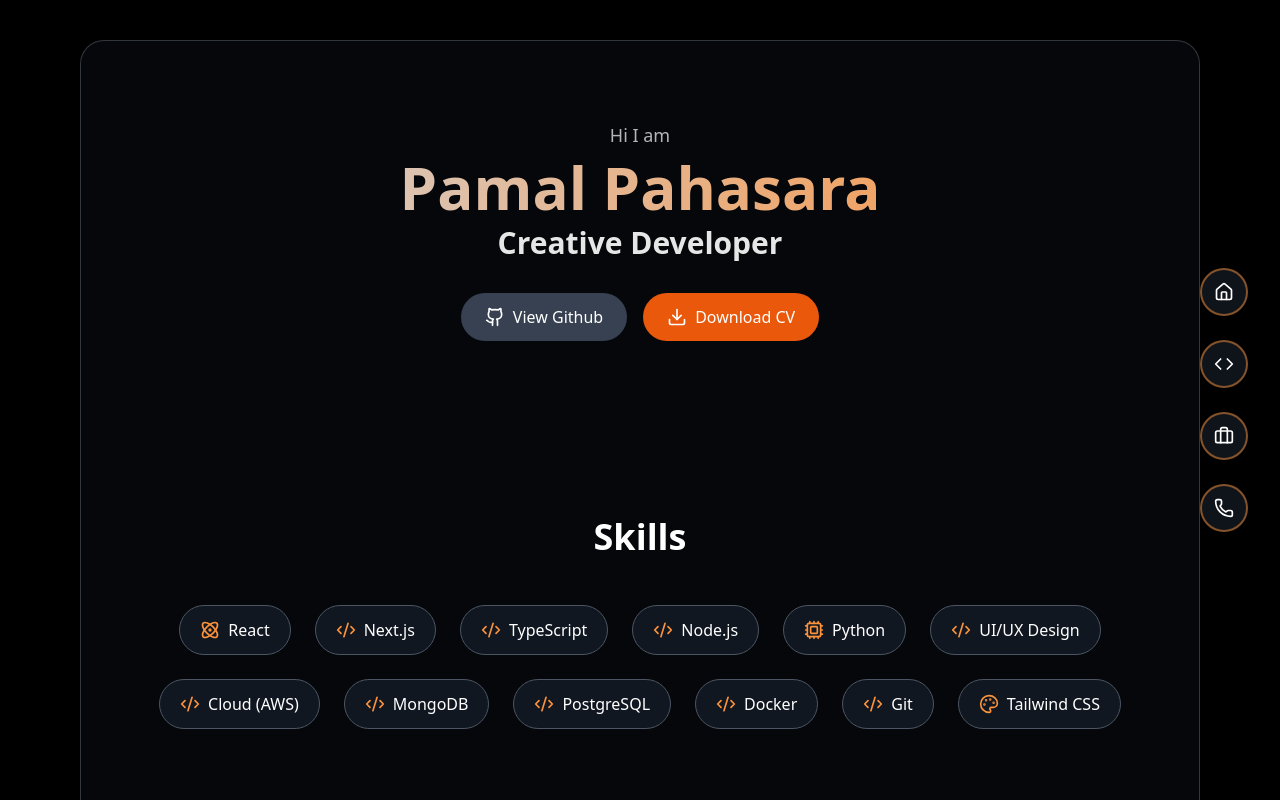
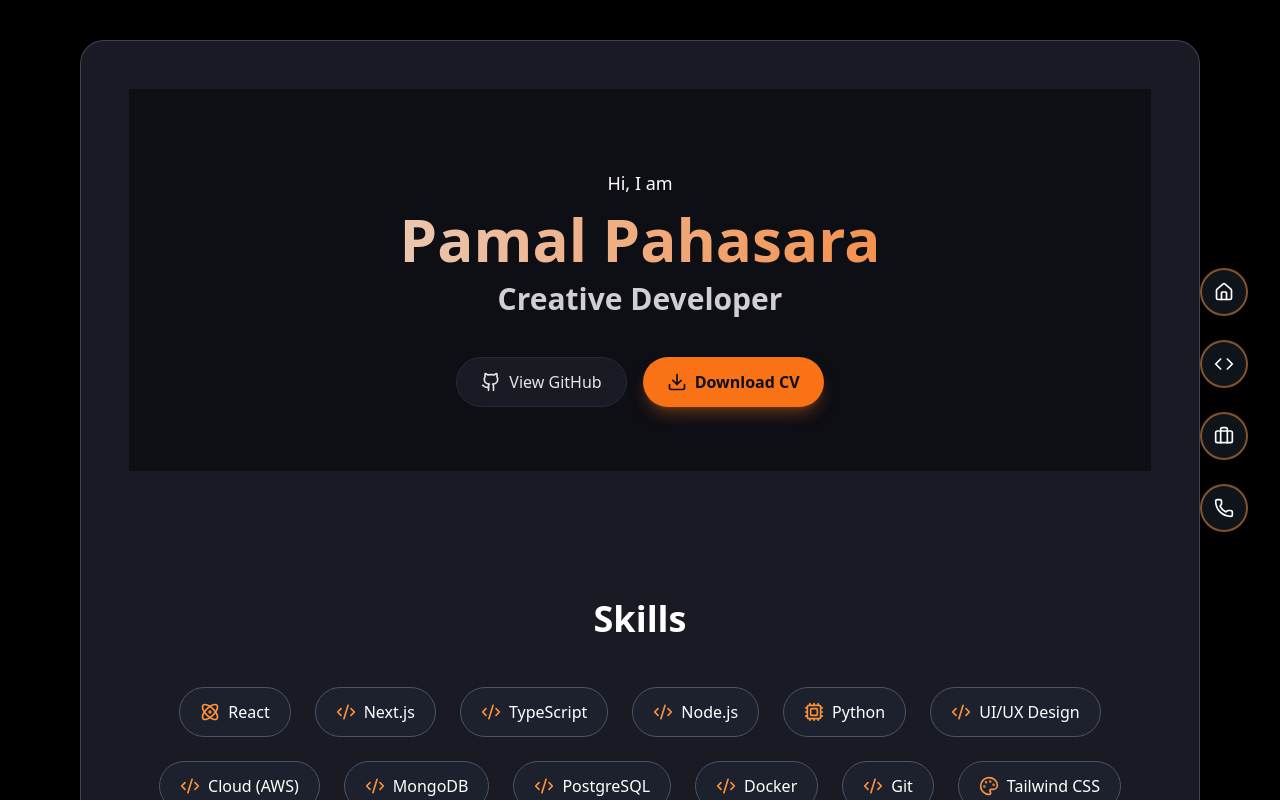
Before and after one commit to pamal29/react-portfolio, a React (Vite) app: page / in a window 1280 px wide. Shown: the top 800 px of the page. Built offline with nearby package versions, Linux system fonts and the light colour scheme.

Commit message:
change some things but not very suitable should change next time

```diff
--- a/src/App.jsx
+++ b/src/App.jsx
@@ -86,7 +86,7 @@
       <BackgroundBlobs />
       <Navbar scrollToSection={scrollToSection} />
 
-      <div className="p-8 md:p-12 space-y-16 bg-gray-900/30 backdrop-blur-xl
+      <div className="p-8 md:p-12 space-y-16 bg-cardDark backdrop-blur-xl
                       border border-gray-400/30 rounded-3xl mt-10 shadow-xl relative z-10 w-full">
         <Hero handleDownloadCV={handleDownloadCV} />
         <Skills skills={skills} />
--- a/src/components/Contact.jsx
+++ b/src/components/Contact.jsx
@@ -8,11 +8,10 @@
 }) {
   return (
     <section id="contact" className="animate-fade-in">
-      <h2 className="text-4xl font-bold text-center bg-gradient-to-r from-gray-300 to-orange-400 bg-clip-text text-transparent">
+      <h2 className="text-4xl font-bold text-center bg-gradient-to-r from-gray-300 to-orange-400 bg-clip-text text-transparent mb-8">
         Get In Touch
       </h2>
 
-      <div className="w-24 h-1 bg-gradient-to-r from-gray-500 to-orange-500 mx-auto mb-6"></div>
 
       {submitted ? (
         <div className="bg-gray-800/50 border-2 border-orange-400 p-12 text-center rounded-2xl animate-scale-in">
--- a/src/components/Hero.jsx
+++ b/src/components/Hero.jsx
@@ -1,35 +1,73 @@
 import { Github, Download } from "lucide-react";
+import { motion } from "framer-motion";
 
 export default function Hero({ handleDownloadCV }) {
   return (
-    <section id="hero" className="text-center pt-8 pb-12">
-      <p className="text-lg mb-2 opacity-70 animate-fade-in-down">Hi I am</p>
+    <section id="hero" className="text-center pt-20 pb-16 bg-bgDark">
 
-      <h1 className="text-6xl font-bold mb-2 bg-gradient-to-r from-gray-300 to-orange-400 bg-clip-text text-transparent animate-fade-in-up">
+      {/* Small Intro Text */}
+      <motion.p
+        initial={{ opacity: 0, y: 10 }}
+        animate={{ opacity: 1, y: 0 }}
+        transition={{ duration: 0.6 }}
+        className="text-lg mb-3 text-mutedLight"
+      >
+        Hi, I am
+      </motion.p>
+
+      {/* Name */}
+      <motion.h1
+        initial={{ opacity: 0, y: 15 }}
+        animate={{ opacity: 1, y: 0 }}
+        transition={{ duration: 0.7 }}
+        className="text-6xl font-extrabold mb-3
+                   bg-gradient-to-r from-textLight to-accentOrange
+                   bg-clip-text text-transparent"
+      >
         Pamal Pahasara
-      </h1>
+      </motion.h1>
 
-      <h2 className="text-3xl font-semibold mb-8 opacity-90 animate-fade-in">
+      {/* Title */}
+      <motion.h2
+        initial={{ opacity: 0, y: 15 }}
+        animate={{ opacity: 1, y: 0 }}
+        transition={{ duration: 0.8 }}
+        className="text-3xl font-semibold mb-10 text-textLight/90"
+      >
         Creative Developer
-      </h2>
+      </motion.h2>
 
-      <div className="flex gap-4 justify-center flex-wrap animate-fade-in-up animation-delay-500">
+      {/* Buttons */}
+      <motion.div
+        initial={{ opacity: 0, y: 20 }}
+        animate={{ opacity: 1, y: 0 }}
+        transition={{ duration: 0.7 }}
+        className="flex gap-4 justify-center flex-wrap"
+      >
+        {/* GitHub Button */}
         <button
           onClick={() => window.open('https://github.com/pamal29', '_blank')}
-          className="px-6 py-3 bg-gray-700 hover:bg-orange-500 rounded-full flex items-center gap-2 transition-all duration-300 hover:scale-110"
+          className="px-6 py-3 rounded-full flex items-center gap-2
+                     bg-cardDark text-textLight border border-borderDark
+                     hover:border-accentOrange hover:text-accentOrange
+                     transition-all duration-300 hover:scale-110"
         >
           <Github className="w-5 h-5" />
-          View Github
+          View GitHub
         </button>
 
+        {/* CV Button */}
         <button
           onClick={handleDownloadCV}
-          className="px-6 py-3 bg-orange-600 hover:bg-orange-500 rounded-full flex items-center gap-2 transition-all duration-300 hover:scale-110"
+          className="px-6 py-3 rounded-full flex items-center gap-2
+                     bg-accentOrange text-bgDark font-semibold
+                     hover:bg-accentOrange/90 transition-all duration-300
+                     hover:scale-110 shadow-lg shadow-accentOrange/30"
         >
           <Download className="w-5 h-5" />
           Download CV
         </button>
-      </div>
+      </motion.div>
     </section>
   );
 }
--- a/src/components/Projects.jsx
+++ b/src/components/Projects.jsx
@@ -2,26 +2,54 @@
 import { motion } from "framer-motion";
 
 export default function Projects({ projects }) {
+  const containerVariants = {
+    hidden: { opacity: 0 },
+    visible: {
+      opacity: 1,
+      transition: {
+        staggerChildren: 0.15
+      }
+    }
+  };
+
+  const cardVariants = {
+    hidden: {
+      opacity: 0,
+      y: 60
+    },
+    visible: {
+      opacity: 1,
+      y: 0,
+      transition: {
+        duration: 0.5,
+        ease: "easeOut"
+      }
+    }
+  };
+
   return (
     <section id="projects" className="py-16 animate-fade-in animation-delay-1500">
       <div className="text-center mb-10">
         <h3 className="text-3xl font-bold mb-2 bg-gradient-to-r from-gray-300 to-orange-400 bg-clip-text text-transparent">
           Featured Projects
         </h3>
-        <div className="w-24 h-1 bg-gradient-to-r from-gray-500 to-orange-500 mx-auto"></div>
       </div>
 
       {/* Responsive 3-Card Row */}
-      <div className="grid grid-cols-1 md:grid-cols-2 lg:grid-cols-3 gap-8">
+      <motion.div
+        className="grid grid-cols-1 md:grid-cols-2 lg:grid-cols-3 gap-8"
+        variants={containerVariants}
+        initial="hidden"
+        whileInView="visible"
+        viewport={{ once: true, amount: 0.2 }}
+      >
         {projects.map((project, i) => (
           <motion.a
             key={i}
             href={project.link}
             target="_blank"
             rel="noopener noreferrer"
-            initial={{ opacity: 0, y: 40 }}
-            whileInView={{ opacity: 1, y: 0 }}
-            transition={{ delay: i * 0.15, duration: 0.6 }}
+            variants={cardVariants}
             className="block group bg-gray-800/30 backdrop-blur-sm border border-gray-500/30
                       rounded-xl p-6 shadow-md transition-all duration-300
                       hover:scale-[1.05] hover:border-orange-400 hover:shadow-orange-600/20"
@@ -45,7 +73,7 @@
             <p className="text-sm opacity-80">{project.description}</p>
           </motion.a>
         ))}
-      </div>
+      </motion.div>
     </section>
   );
 }
```
